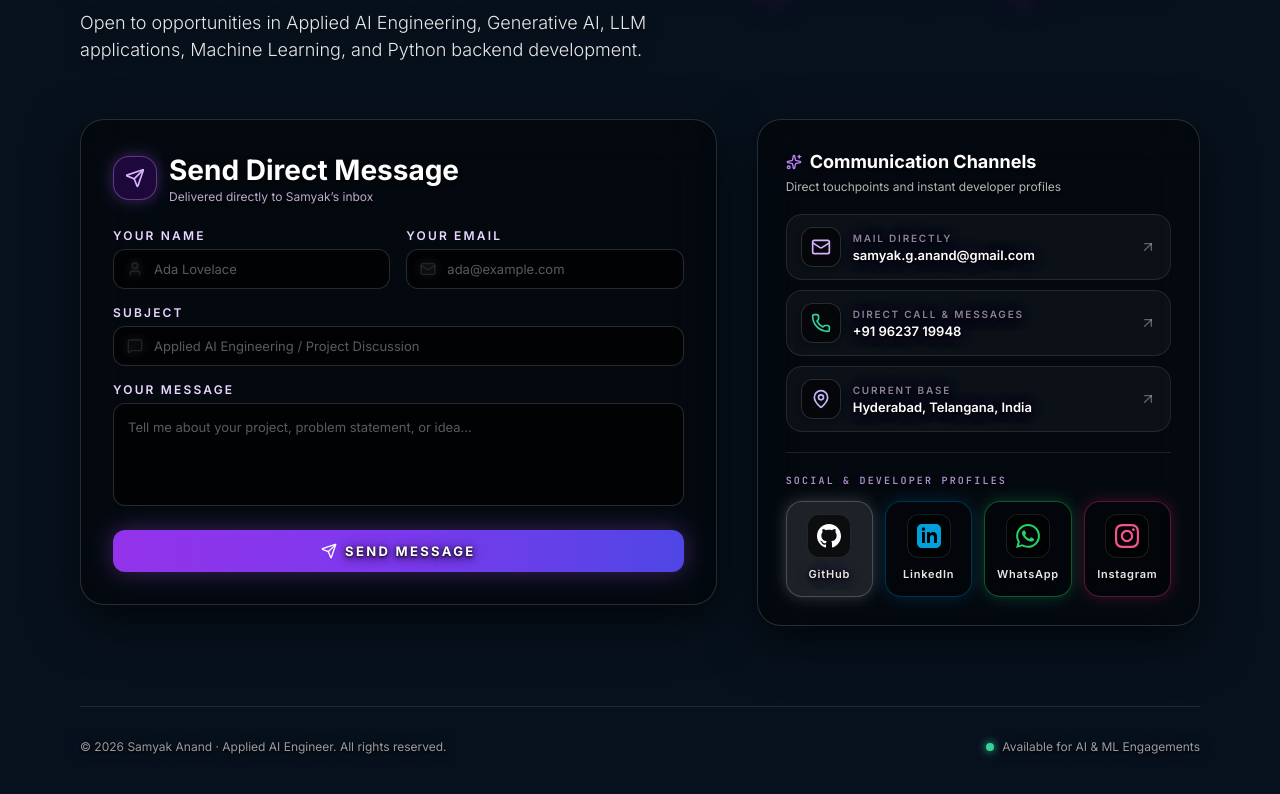
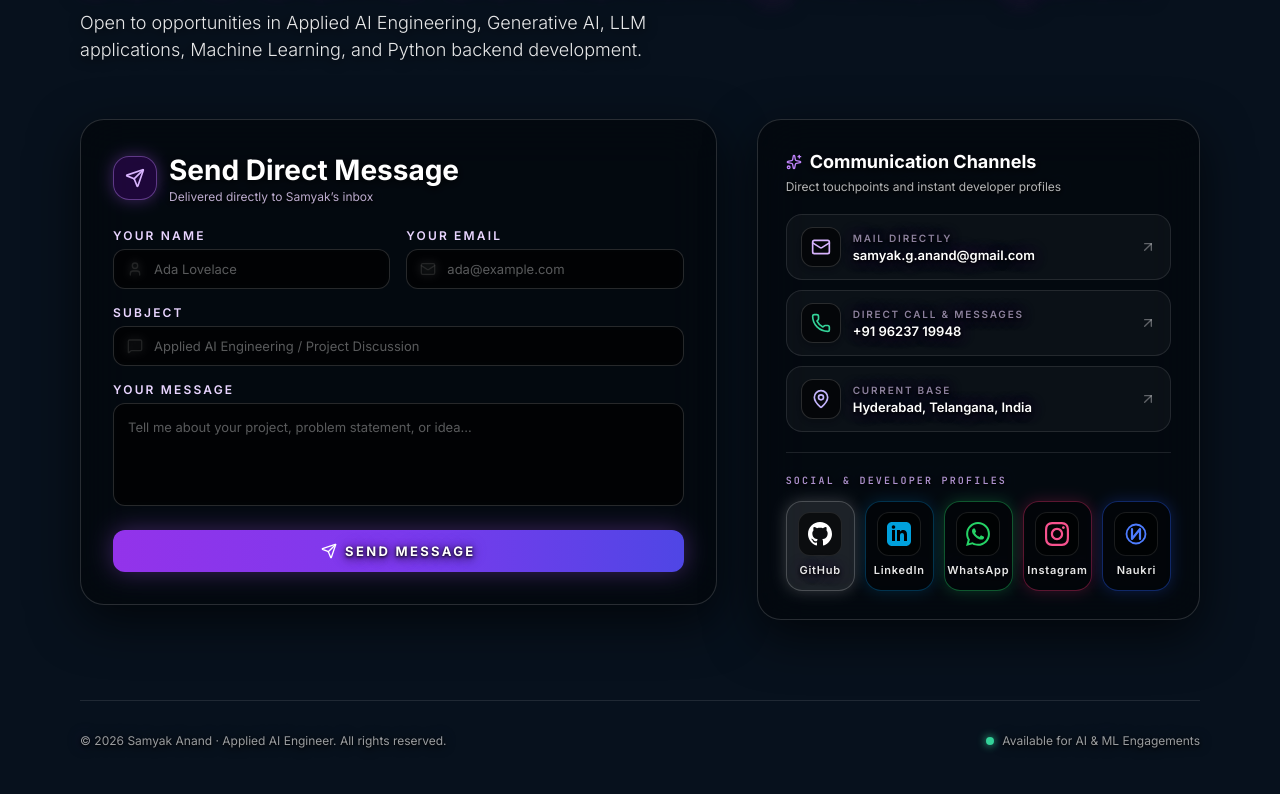
Before and after one commit to SamyakAnand/AI-Engineer-portfolio, a Next.js app: page / in a window 1280 px wide. Shown: the part 9562-10356 px from the top of the page. Built offline with nearby package versions, Linux system fonts and the light colour scheme; no server answers.

Commit message:
feat(contact): add Naukri to social profiles in responsive 5-column grid

```diff
--- a/src/components/sections/Scene07Contact.tsx
+++ b/src/components/sections/Scene07Contact.tsx
@@ -83,6 +83,30 @@ const socialIcons = [
         aria-hidden="true"
       >
         <path d="M12 2.163c3.204 0 3.584.012 4.85.07 3.252.148 4.771 1.691 4.919 4.919.058 1.265.069 1.645.069 4.849 0 3.205-.012 3.584-.069 4.849-.149 3.225-1.664 4.771-4.919 4.919-1.266.058-1.644.07-4.85.07-3.204 0-3.584-.012-4.849-.07-3.26-.149-4.771-1.699-4.919-4.92-.058-1.265-.07-1.644-.07-4.849 0-3.204.013-3.583.07-4.849.149-3.227 1.664-4.771 4.919-4.919 1.266-.057 1.645-.069 4.849-.069zm0-2.163c-3.259 0-3.667.014-4.947.072-4.358.2-6.78 2.618-6.98 6.98-.059 1.281-.073 1.689-.073 4.948 0 3.259.014 3.668.072 4.948.2 4.358 2.618 6.78 6.98 6.98 1.281.058 1.689.072 4.948.072 3.259 0 3.668-.014 4.948-.072 4.354-.2 6.782-2.618 6.979-6.98.059-1.28.073-1.689.073-4.948 0-3.259-.014-3.667-.072-4.947-.196-4.354-2.617-6.78-6.979-6.98-1.281-.059-1.69-.073-4.949-.073zm0 5.838c-3.403 0-6.162 2.759-6.162 6.162s2.759 6.163 6.162 6.163 6.162-2.759 6.162-6.163c0-3.403-2.759-6.162-6.162-6.162zm0 10.162c-2.209 0-4-1.79-4-4 0-2.209 1.791-4 4-4s4 1.791 4 4c0 2.21-1.791 4-4 4zm6.406-11.845c-.796 0-1.441.645-1.441 1.44s.645 1.44 1.441 1.44c.795 0 1.439-.645 1.439-1.44s-.644-1.44-1.439-1.44z" />
+      </svg>
+    ),
+  },
+  {
+    name: 'Naukri',
+    url: 'https://www.naukri.com/mnjuser/profile',
+    bgBadge: 'bg-[#275df5]/15 border-[#275df5]/40 text-[#4d7cfe] shadow-[0_0_15px_rgba(39,93,245,0.25)]',
+    hoverBorder: 'hover:border-[#275df5] hover:bg-[#275df5]/25 hover:shadow-[0_0_20px_rgba(39,93,245,0.5)]',
+    iconColor: 'text-[#4d7cfe]',
+    svg: (
+      <svg
+        width="22"
+        height="22"
+        viewBox="0 0 24 24"
+        fill="none"
+        stroke="currentColor"
+        strokeWidth="2.2"
+        strokeLinecap="round"
+        strokeLinejoin="round"
+        className="h-5 w-5 sm:h-6 sm:w-6 shrink-0"
+        aria-hidden="true"
+      >
+        <circle cx="12" cy="12" r="9.5" stroke="currentColor" strokeWidth="1.8" fill="none" />
+        <path d="M8 7v10l8-10v10" stroke="currentColor" strokeWidth="2.2" strokeLinecap="round" strokeLinejoin="round" />
       </svg>
     ),
   },
@@ -455,7 +479,7 @@ export default function Scene07Contact() {
                   Social &amp; Developer Profiles
                 </span>
 
-                <div className="grid grid-cols-4 gap-2 sm:gap-3">
+                <div className="grid grid-cols-5 gap-1.5 sm:gap-2.5">
                   {socialIcons.map((soc) => (
                     <a
                       key={soc.name}
@@ -464,13 +488,13 @@ export default function Scene07Contact() {
                       rel="noopener noreferrer"
                       title={soc.name}
                       aria-label={soc.name}
-                      className={`group flex flex-col items-center justify-center gap-2 rounded-2xl border bg-black/40 p-3 transition-all duration-300 ${soc.bgBadge} ${soc.hoverBorder} hover:scale-105`}
+                      className={`group flex flex-col items-center justify-center gap-1.5 rounded-2xl border bg-black/40 p-2 sm:p-2.5 transition-all duration-300 ${soc.bgBadge} ${soc.hoverBorder} hover:scale-105`}
                     >
                       {/* Prominent Icon Box */}
-                      <div className="flex h-10 w-10 sm:h-11 sm:w-11 items-center justify-center rounded-xl bg-black/60 border border-white/10 group-hover:border-white/30 transition-all duration-300">
+                      <div className="flex h-9 w-9 sm:h-11 sm:w-11 items-center justify-center rounded-xl bg-black/60 border border-white/10 group-hover:border-white/30 transition-all duration-300">
                         {soc.svg}
                       </div>
-                      <span className="text-[11px] font-semibold tracking-tight text-white/90 group-hover:text-white transition-colors">
+                      <span className="text-[10px] sm:text-[11px] font-semibold tracking-tight text-white/90 group-hover:text-white transition-colors">
                         {soc.name}
                       </span>
                     </a>
```
